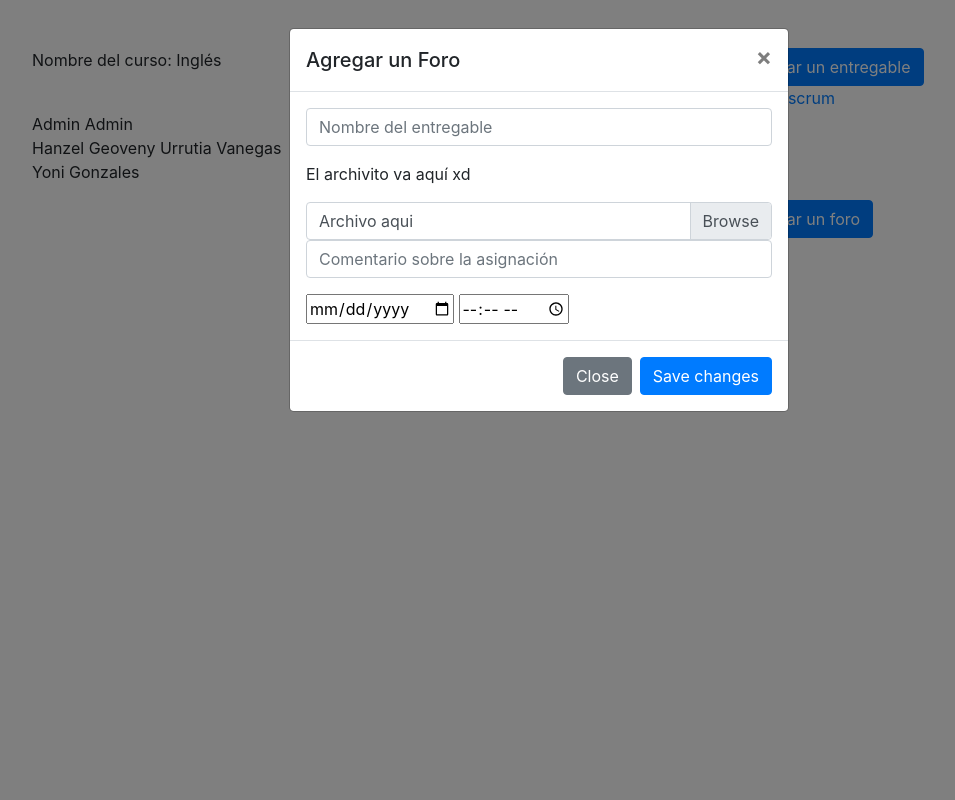
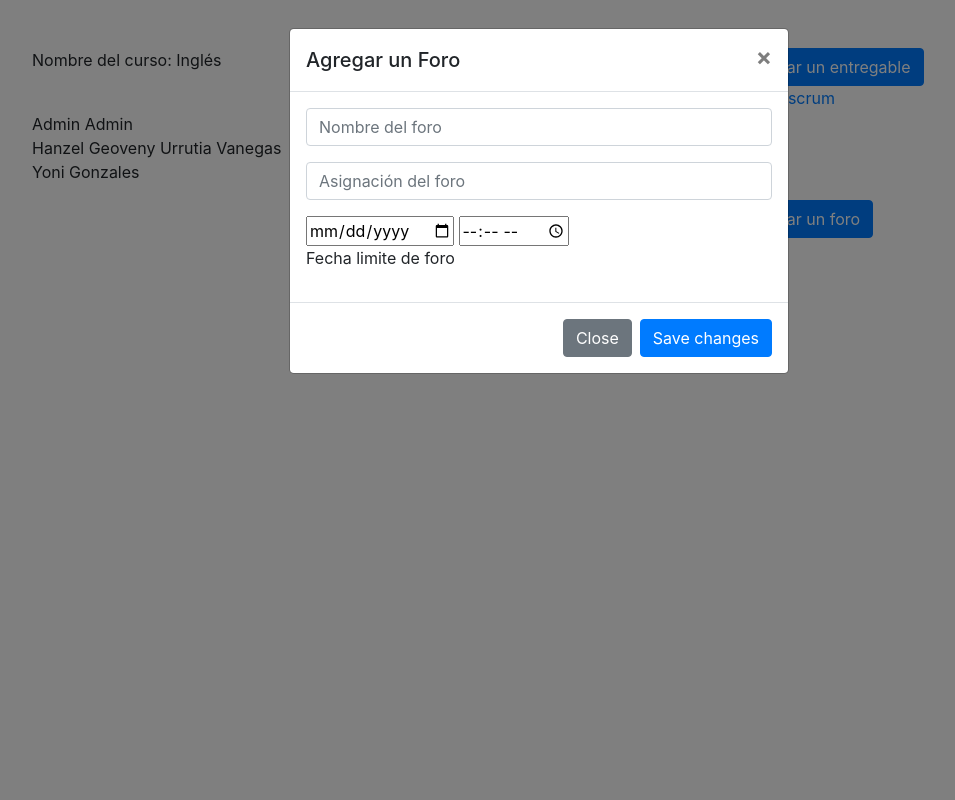
Before and after one commit to HanzelxD778/cs50w-project4, a Django app: page /curso/8 in a window 1280 px wide, after a click on "Agregar un foro". Shown: the whole page, without its empty margins (101-1056 px from the left). Run offline with Django 3.2, Linux system fonts and the light colour scheme; data comes from the database, SQL or seed files in the repository; both versions use the stored data as it was after the commit; some libraries are stand-ins or nearby versions.

Commit message:
foro funciona

```diff
--- a/PortAll50/templates/portall50/curso.html
+++ b/PortAll50/templates/portall50/curso.html
@@ -63,7 +63,10 @@
                     Agregar un foro
                 </button>
                 <br>
-
+                {% for foro in foros %}
+                    <a href="{% url 'foro' foro.id %}">{{foro.nombre_foro}}</a>
+                    <br>
+                {% endfor %}
             </div>
         </div>
     </div>
@@ -164,20 +167,14 @@
                 </div>
                 <div class="modal-body">
                     <div class="form-group">
-                        <input required type="text" name="nombre_entregable" class="form-control" placeholder="Nombre del entregable" autocomplete="off">
-                    </div>
-                    <p>El archivito va aquí xd</p>
-                    <div class="input-group">
-                        <div class="custom-file">
-                            <input name="archivo" type="file" class="custom-file-input" id="inputGroupFile04" aria-describedby="inputGroupFileAddon04">
-                            <label class="custom-file-label" for="inputGroupFile04">Archivo aqui</label>
-                        </div>
+                        <input required type="text" name="nombre_foro" class="form-control" placeholder="Nombre del foro" autocomplete="off">
                     </div>
                     <div class="form-group">
-                        <input required type="text" name="comentario" class="form-control" placeholder="Comentario sobre la asignación" autocomplete="off">
+                        <input required type="text" name="asignacion_foro" class="form-control" placeholder="Asignación del foro" autocomplete="off">
                     </div>
                     <input type="date" name="date">
                     <input type="time" name="time">
+                    <p>Fecha limite de foro</p>
                     <input name='curso_id' class="form-control" style="background: transparent;  border: none;" type="hidden"
                     value="{{curso.id}}" readonly placeholder="Default input">
                 </div>
--- a/PortAll50/templates/portall50/entregable.html
+++ b/PortAll50/templates/portall50/entregable.html
@@ -20,7 +20,7 @@
                 <h5>Asignación</h5>
                 <a href="{{entregable.archivo.url}}">{{entregable.nombre_entregable}}</a> <br>
                 {{entregable.comentario}} <br>
-                Fehca limite de entrega: {{entregable.tiempo_disp_hasta}}
+                Fecha limite de entrega: {{entregable.tiempo_disp_hasta}}
             </div>
             <div class="col-lg-4">
                 <h5>Subir entrega</h5>
--- a/PortAll50/urls.py
+++ b/PortAll50/urls.py
@@ -14,5 +14,6 @@ urlpatterns = [
     path("agregarEntregable", views.agregarEntregable, name="agregarEntregable"),
     path("entregable/<int:id_entregable>", views.entregable, name="entregable"),
     path("agregarEntrega", views.agregarEntrega, name="agregarEntrega"),
-    path("agregarForo", views.agregarForo, name="agregarForo")
+    path("agregarForo", views.agregarForo, name="agregarForo"),
+    path("foro/<int:id_foro>", views.foro, name="foro")
 ]
--- a/PortAll50/views.py
+++ b/PortAll50/views.py
@@ -5,7 +5,7 @@ from django.contrib.auth.models import User
 from django.urls import reverse
 from django.contrib import messages #import messages
 from django.contrib.auth.decorators import login_required
-from . models import Cuenta, Curso, Entrega, Material, Entregable
+from . models import Cuenta, Curso, Entrega, Foro, Material, Entregable
 from datetime import datetime
 
 # Create your views here.
@@ -86,11 +86,13 @@ def curso(request, id_curso):
     curso = Curso.objects.get(id=id_curso)
     materiales = Material.objects.filter(curso= curso)
     entregables = Entregable.objects.filter(curso=curso)
+    foros = Foro.objects.filter(curso=curso)
 
     context = {
         "curso": curso,
         "materiales": materiales,
-        "entregables": entregables
+        "entregables": entregables,
+        "foros": foros
     }
 
     return render(request, "PortAll50/curso.html", context)
@@ -115,8 +117,6 @@ def agregarEntregable(request):
     time = request.POST.get("time")
 
     fecha_hora = f"{date}T{time}"
-
-    print(fecha_hora)
 
     fecha = datetime.fromisoformat(fecha_hora)
     #datetime.fromisoformat('2011-11-04T00:05:23')
@@ -152,4 +152,27 @@ def agregarEntrega(request):
     return redirect("/portall")
 
 def agregarForo(request):
-    pass
+    nombre_foro = request.POST.get("nombre_foro")
+    asignacion_foro = request.POST.get("asignacion_foro")
+    curso_id = request.POST.get("curso_id")
+    date = request.POST.get("date")
+    time = request.POST.get("time")
+
+    curso = Curso.objects.get(pk=curso_id)
+    fecha_hora = f"{date}T{time}"
+
+    fecha = datetime.fromisoformat(fecha_hora)
+    #datetime.fromisoformat('2011-11-04T00:05:23')
+
+    foro = Foro.objects.create(nombre_foro=nombre_foro, asignacion_foro=asignacion_foro, fecha_vencimiento=fecha, curso=curso)
+
+    return redirect("/portall")
+
+def foro(request, id_foro):
+    foro = Foro.objects.get(id=id_foro)
+
+    context = {
+        "foro": foro
+    }
+
+    return render(request, "PortAll50/foro.html", context)
```
Also changed, not shown: PortAll50/templates/portall50/foro.html (added, +32 -0 lines), db.sqlite3.
